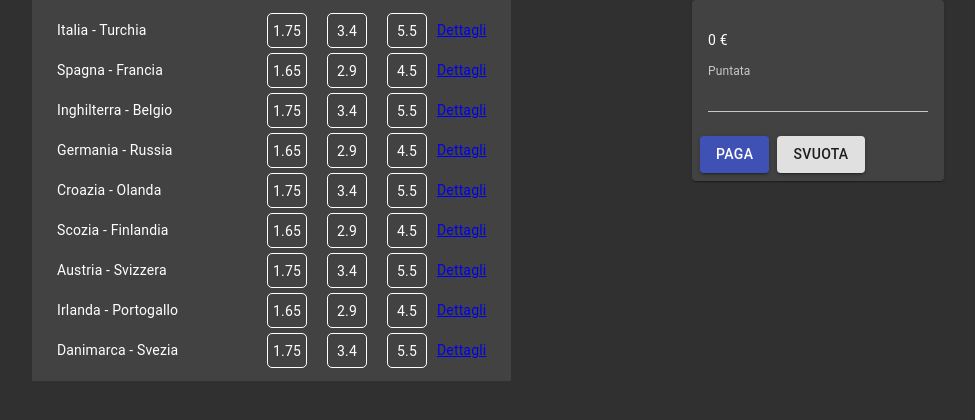
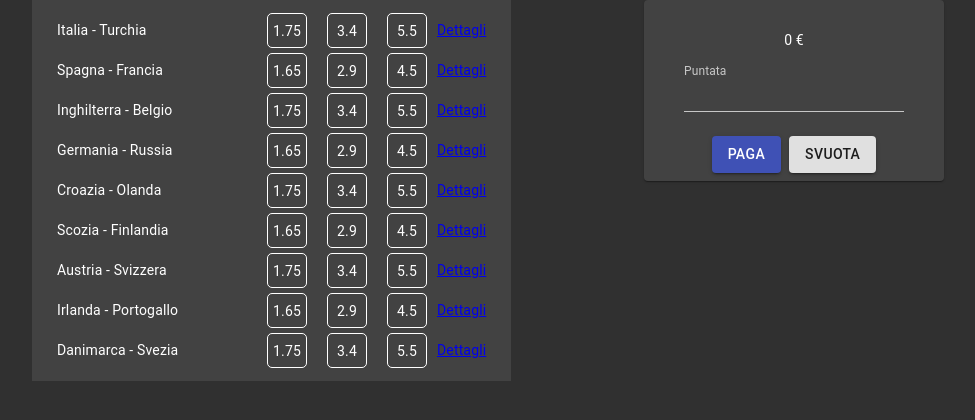
Before and after one commit to alessandro-lo-presti/bet-manager, a React (Create React App) app: page / in a window 1280 px wide. Shown: the top 420 px of the page, without its empty margins (152-1127 px from the left). Built offline with nearby package versions, Linux system fonts and the light colour scheme.

Commit message:
slip better look

```diff
--- a/src/components/bet-list/BetList.js
+++ b/src/components/bet-list/BetList.js
@@ -50,6 +50,17 @@ const mapDispatchToProps = (dispatch) => ({
   toggleBet: (bet, mult_index) => dispatch(toogleBetAction(bet, mult_index)),
 });
 
+const typeOfBet = (bet_index) => {
+  switch (bet_index) {
+    case 0:
+      return "1";
+    case 1:
+      return "X";
+    default:
+      return "2";
+  }
+};
+
 function BetList(props) {
   const classes = useStyles();
   const { betList, betListSuccess, betListError, betListClean, toggleBet } =
@@ -61,7 +72,10 @@ function BetList(props) {
   }, [betListSuccess, betListError, betListClean]);
 
   const setPlay = (bet, mult_index) => {
-    toggleBet(bet, mult_index);
+    const betReady = { ...bet };
+    betReady.type = typeOfBet(mult_index);
+    betReady.mult_index = mult_index;
+    toggleBet(betReady);
   };
 
   return (
--- a/src/components/betting-slip/BettingSlip.js
+++ b/src/components/betting-slip/BettingSlip.js
@@ -18,10 +18,26 @@ import {
 import { useEffect } from "react";
 
 const useStyles = makeStyles((theme) => ({
+  textCenter: {
+    textAlign: "center",
+  },
+  contentCentred: {
+    display: "flex",
+    justifyContent: "center",
+  },
+  slip: {
+    width: "300px",
+  },
   sliprow: {
     display: "flex",
     justifyContent: "space-between",
     alignItems: "center",
+  },
+  bet_d: {
+    width: "190px",
+  },
+  bet_q: {
+    marginRight: "5px",
   },
 }));
 
@@ -59,16 +75,16 @@ function BettingSlip(props) {
   }, [activeBet]);
 
   return (
-    <Card>
+    <Card className={classes.slip}>
       <CardContent>
         {activeBet.map((bet) => (
           <div key={bet.idEvento} className={classes.sliprow}>
-            <h4>
-              {bet.descrizione}: {bet.quota}x
-            </h4>
+            <h4 className={classes.bet_d}>{bet.descrizione}</h4>
+            <p className={classes.bet_q}>{bet.tipo + ": " + bet.quota + "x"}</p>
             <i className="fas fa-minus" onClick={() => clearBet(bet)}></i>
           </div>
         ))}
+        <div className={classes.textCenter}>
           <p>{pot} €</p>
           <TextField
             id="puntata"
@@ -79,8 +95,9 @@ function BettingSlip(props) {
               shrink: true,
             }}
           />
+        </div>
       </CardContent>
-      <CardActions>
+      <CardActions className={classes.contentCentred}>
         <Button variant="contained" color="primary">
           Paga
         </Button>
--- a/src/redux/slices/bettingSlipSlice.js
+++ b/src/redux/slices/bettingSlipSlice.js
@@ -59,11 +59,12 @@ export const BettingSlipReducer = (state = initialState, action) => {
         );
         const newActiveBet = [...state.activeBet];
         newActiveBet.splice(e_index, 1);
-        if (e.quota !== action.bet.quote[action.mult_index]) {
+        if (e.quota !== action.bet.quote[action.bet.mult_index]) {
           // se la quota selezionata è diversa da quella vecchia inserisco un nuovo oggetto con la quota aggiornata
           const newElement = {
             ...action.bet,
-            quota: action.bet.quote[action.mult_index],
+            tipo: action.bet.type,
+            quota: action.bet.quote[action.bet.mult_index],
           };
           return { ...state, activeBet: [...newActiveBet, newElement] };
         } else {
@@ -73,7 +74,8 @@ export const BettingSlipReducer = (state = initialState, action) => {
         //   non è presente, inserisco l'oggetto passato
         const newElement = {
           ...action.bet,
-          quota: action.bet.quote[action.mult_index],
+          tipo: action.bet.type,
+          quota: action.bet.quote[action.bet.mult_index],
         };
         return { ...state, activeBet: [...state.activeBet, newElement] };
       }
```
Lines whose indentation alone changed are shown as unchanged.
